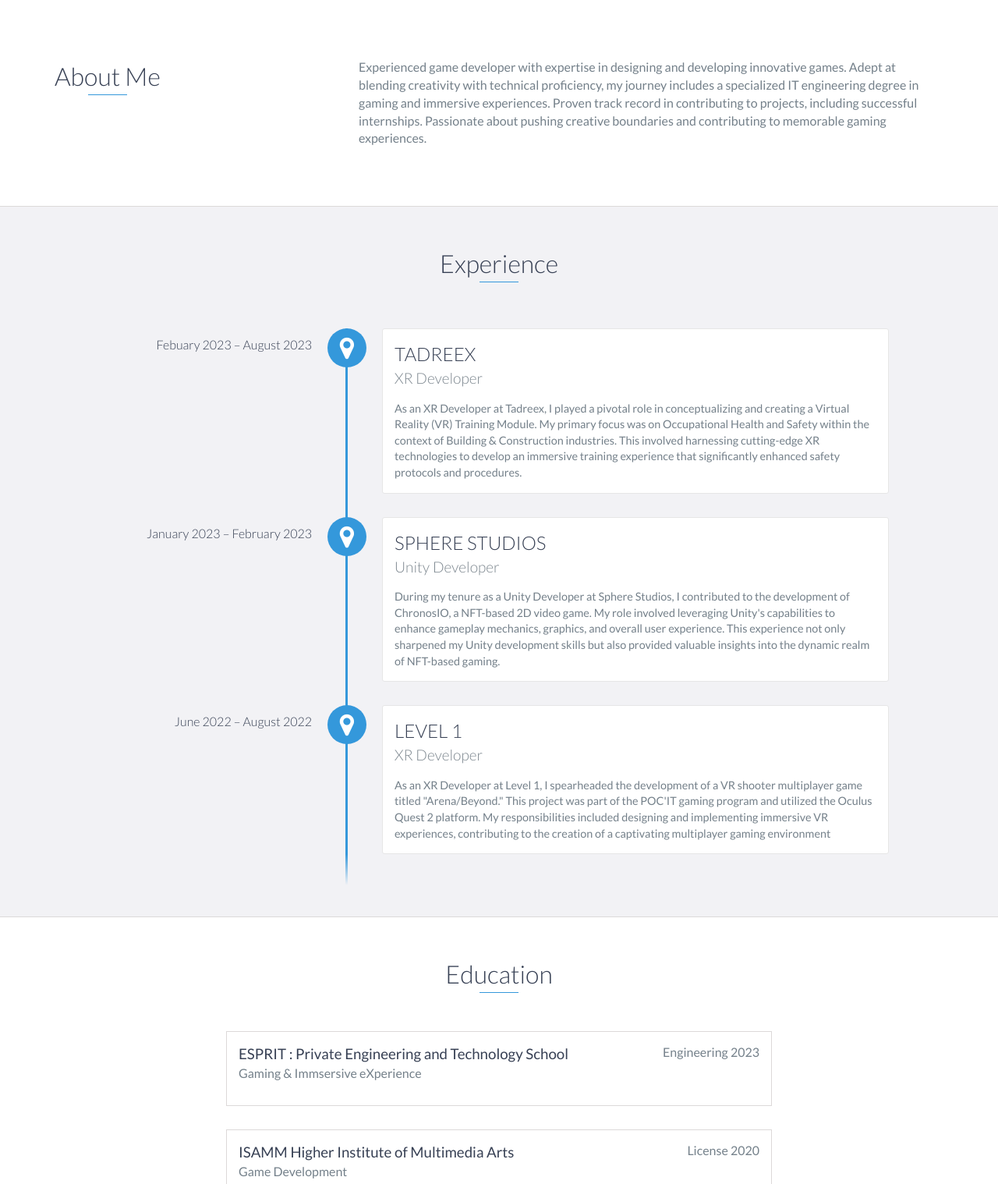
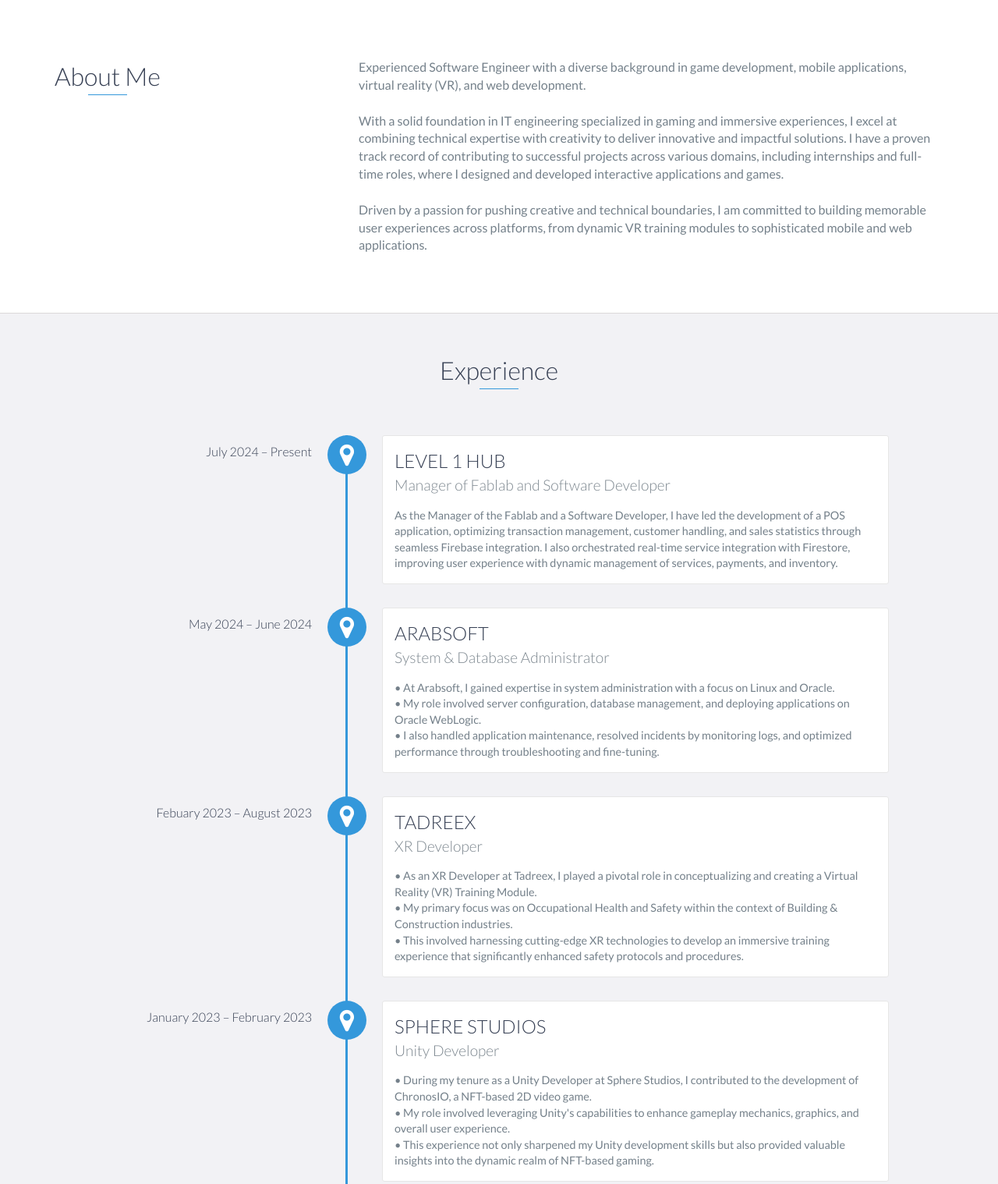
Before and after one commit to outayelchaouachi/Portfolio, a website: page index.html in a window 1280 px wide. Shown: the part 800-2318 px from the top of the page at 78% size. Drawn offline with nearby package versions, Linux system fonts and the light colour scheme.

Commit message:
Updated experiences
added arabsoft and level 1 hub

```diff
--- a/index.html
+++ b/index.html
@@ -49,7 +49,7 @@
     <div id="lead">
         <div id="lead-content">
             <h1>CHAOUACHI Outayel</h1>
-            <h2>Software Engineer | Game Developer</h2>
+            <h2>Software Engineer</h2>
             <a href="files/OUTAYEL_CHAOUACHI_RESUME.pdf" class="btn-rounded-white" target="_blank">Download Resume</a>
         </div>
         <!-- End #lead-content -->
@@ -72,11 +72,14 @@
                     <h2 class="heading">About Me</h2>
                 </div>
                 <div class="col-md-8">
-                    <p>
-                        Experienced game developer with expertise in designing and developing innovative games.
-                        Adept at blending creativity with technical proficiency, my journey includes a specialized IT engineering degree in gaming and immersive experiences. Proven track record in contributing to projects, including successful internships.
-                        Passionate about pushing creative boundaries and contributing to memorable gaming experiences.
-                    </p>
+                  <p>
+                      Experienced Software Engineer with a diverse background in game development, mobile applications, virtual reality (VR), and web development.
+                      <br><br>
+                      With a solid foundation in IT engineering specialized in gaming and immersive experiences, I excel at combining technical expertise with creativity to deliver innovative and impactful solutions. I have a proven track record of contributing to successful projects across various domains, including internships and full-time roles, where I designed and developed interactive applications and games.
+                      <br><br>
+                      Driven by a passion for pushing creative and technical boundaries, I am committed to building memorable user experiences across platforms, from dynamic VR training modules to sophisticated mobile and web applications.
+                  </p>
+
                 </div>
             </div>
         </div>
@@ -86,11 +89,33 @@
     <div id="experience" class="background-alt">
         <h2 class="heading">Experience</h2>
         <div id="experience-timeline">
+
+          <div data-date="July 2024 – Present">
+                <h3>LEVEL 1 HUB</h3>
+                <h4>Manager of Fablab and Software Developer</h4>
+                <p>
+                    As the Manager of the Fablab and a Software Developer, I have led the development of a POS application, optimizing transaction management, customer handling, and sales statistics through seamless Firebase integration.
+                    I also orchestrated real-time service integration with Firestore, improving user experience with dynamic management of services, payments, and inventory.
+                </p>
+            </div>
+
+            <div data-date="May 2024 – June 2024">
+                <h3>ARABSOFT</h3>
+                <h4>System & Database Administrator</h4>
+                <p>
+                    • At Arabsoft, I gained expertise in system administration with a focus on Linux and Oracle. <br>
+                    • My role involved server configuration, database management, and deploying applications on Oracle WebLogic. <br>
+                    • I also handled application maintenance, resolved incidents by monitoring logs, and optimized performance through troubleshooting and fine-tuning.<br>
+                </p>
+            </div>
+
             <div data-date="Febuary 2023 – August 2023">
                 <h3>TADREEX</h3>
                 <h4>XR Developer</h4>
                 <p>
-                    As an XR Developer at Tadreex, I played a pivotal role in conceptualizing and creating a Virtual Reality (VR) Training Module. My primary focus was on Occupational Health and Safety within the context of Building & Construction industries. This involved harnessing cutting-edge XR technologies to develop an immersive training experience that significantly enhanced safety protocols and procedures.
+                    • As an XR Developer at Tadreex, I played a pivotal role in conceptualizing and creating a Virtual Reality (VR) Training Module.<br>
+                    • My primary focus was on Occupational Health and Safety within the context of Building & Construction industries.<br>
+                    • This involved harnessing cutting-edge XR technologies to develop an immersive training experience that significantly enhanced safety protocols and procedures.<br>
                 </p>
             </div>
 
@@ -98,18 +123,44 @@
                 <h3>SPHERE STUDIOS </h3>
                 <h4>Unity Developer</h4>
                 <p>
-                    During my tenure as a Unity Developer at Sphere Studios, I contributed to the development of ChronosIO, a NFT-based 2D video game. My role involved leveraging Unity's capabilities to enhance gameplay mechanics, graphics, and overall user experience. This experience not only sharpened my Unity development skills but also provided valuable insights into the dynamic realm of NFT-based gaming.
+                    • During my tenure as a Unity Developer at Sphere Studios, I contributed to the development of ChronosIO, a NFT-based 2D video game. <br>
+                    • My role involved leveraging Unity's capabilities to enhance gameplay mechanics, graphics, and overall user experience. <br>
+                    • This experience not only sharpened my Unity development skills but also provided valuable insights into the dynamic realm of NFT-based gaming.
                 </p>
             </div>
 
             <div data-date="June 2022 – August 2022">
-                <h3>LEVEL 1</h3>
+                <h3>LEVEL 1 HUB</h3>
                 <h4>XR Developer</h4>
                 <p>
-                    As an XR Developer at Level 1, I spearheaded the development of a VR shooter multiplayer game titled "Arena/Beyond." This project was part of the POC'IT gaming program and utilized the Oculus Quest 2 platform. My responsibilities included designing and implementing immersive VR experiences, contributing to the creation of a captivating multiplayer gaming environment                </p>
+                    • As an XR Developer at Level 1, I spearheaded the development of a VR shooter multiplayer game titled "Arena/Beyond." <br>
+                    • This project was part of the POC'IT gaming program and utilized the Oculus Quest 2 platform.  <br>
+                    • My responsibilities included designing and implementing immersive VR experiences, contributing to the creation of a captivating multiplayer gaming environment.
+                 </p>
             </div>
-        </div>
-    </div>
+
+            <div data-date="June 2021 – September 2021">
+              <h3>DIGIXIS</h3>
+              <h4>Web Developer | CodeIgniter</h4>
+              <p>
+                  Tunis, Tunisia<br>
+                  • Worked on a web application similar to Trello and Monday, utilizing a Kanban board-based system.<br>
+                  • Used CodeIgniter to develop and enhance features for project management, task tracking, and collaboration.
+              </p>
+          </div>
+
+          <div data-date="April 2020 – September 2020">
+              <h3>ISAMM</h3>
+              <h4>Unity Developer</h4>
+              <p>
+                Graduation Project | Action/Adventure Game <br>
+                  • Developed and designed "Lian's Legacy," an action/adventure video game.<br>
+                  • Implemented AI systems to enhance character behaviors and interactions within the game.<br>
+                  • This project was completed within the university as part of my final coursework at ISAMM.
+              </p>
+          </div>
+                  </div>
+              </div>
     <!-- End #experience -->
 
     <div id="education">
```
